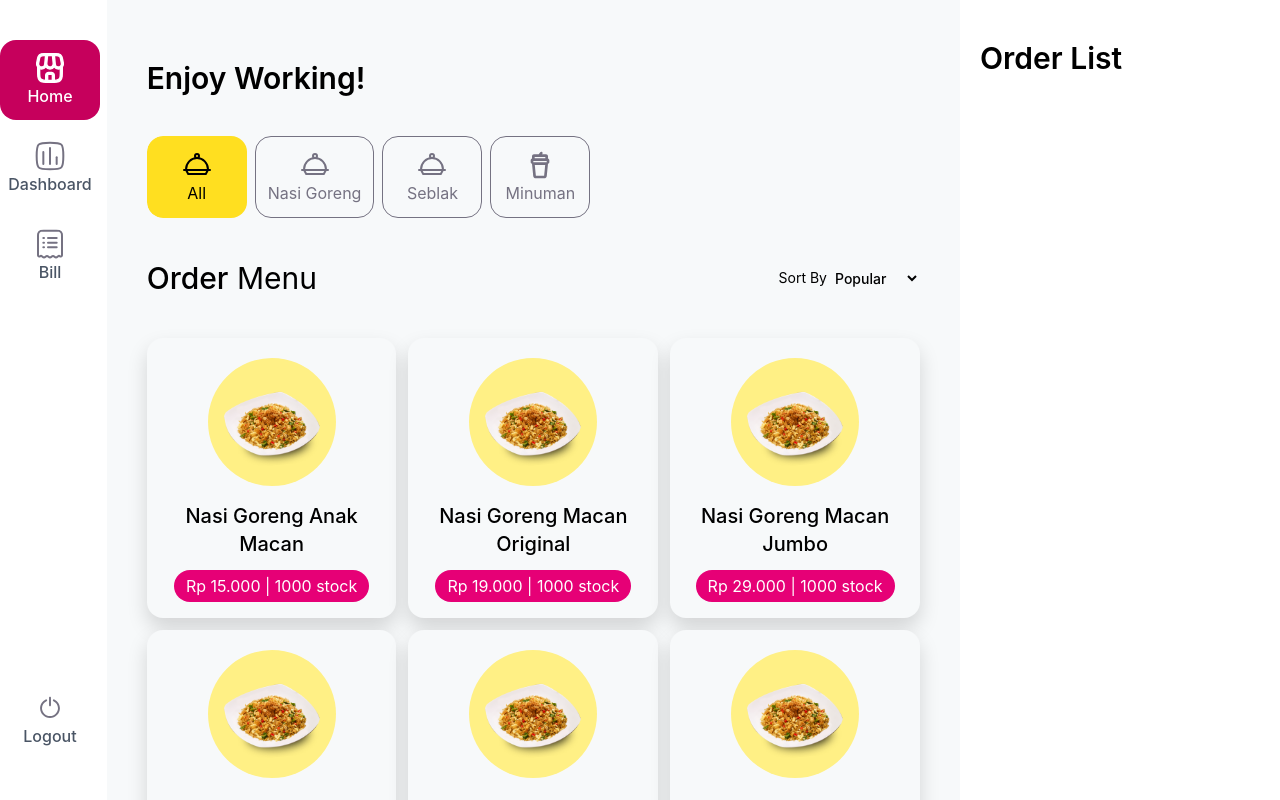
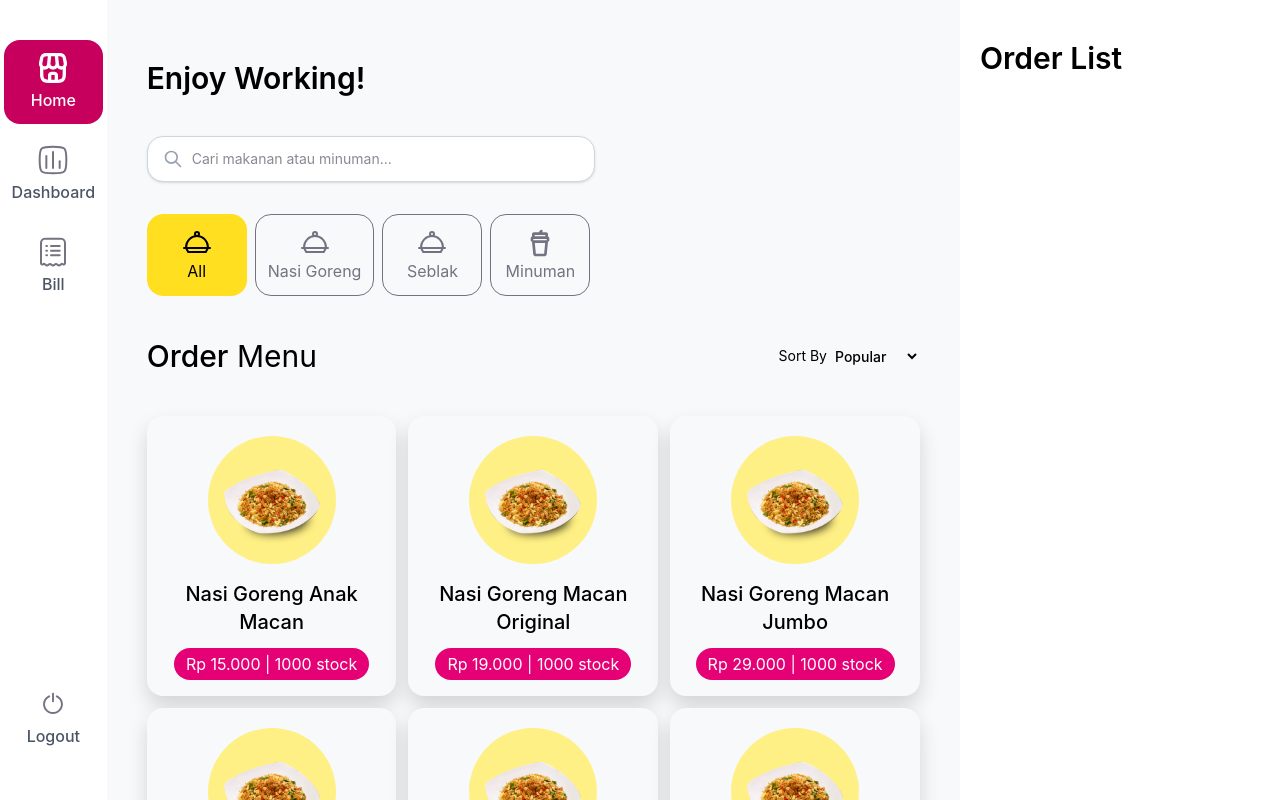
Before and after one commit to Bangdams/projek-4-kasir, a React (Vite) app: page / in a window 1280 px wide. Shown: the top 800 px of the page. Built offline with nearby package versions, Linux system fonts and the light colour scheme.

Commit message:
Implement search functionality in Home component and adjust Navbar layout for better responsiveness

```diff
--- a/src/components/Home/Home.jsx
+++ b/src/components/Home/Home.jsx
@@ -55,6 +55,7 @@ export function Home() {
   const [choose, setChoose] = useState(null);
   const [modalMode, setModalMode] = useState("");
   const [isCartOpen, setIsCartOpen] = useState(false);
+  const [searchQuery, setSearchQuery] = useState("");
 
   const categories = [
     { id: "all", label: "All", icon: foods, iconActive: foodsBlack },
@@ -502,10 +503,14 @@ export function Home() {
     show: { opacity: 1, y: 0, transition: { duration: 0.6, ease: "easeOut" } },
   };
 
-  const filteredMenus =
-    isActive === "all"
-      ? menus
-      : menus.filter((menu) => menu.category === isActive);
+  const filteredMenus = menus.filter((menu) => {
+    const matchCategory = isActive === "all" || menu.category === isActive;
+    const matchSearch = menu.label
+      .toLowerCase()
+      .includes(searchQuery.toLowerCase());
+
+    return matchCategory && matchSearch;
+  });
 
   return (
     <>
@@ -513,6 +518,36 @@ export function Home() {
         <h2 className="md:text-3xl text-2xl mb-10 mt-5 font-semibold">
           Enjoy Working!
         </h2>
+
+        {/* 3. TAMBAHKAN UI SEARCH BAR DI SINI */}
+        <div className="relative mb-8 w-full md:max-w-md">
+          <div className="absolute inset-y-0 left-0 flex items-center pl-4 pointer-events-none">
+            {/* Ikon Kaca Pembesar */}
+            <svg
+              className="w-5 h-5 text-gray-400"
+              fill="none"
+              stroke="currentColor"
+              viewBox="0 0 24 24"
+              xmlns="http://www.w3.org/2000/svg"
+            >
+              <path
+                strokeLinecap="round"
+                strokeLinejoin="round"
+                strokeWidth="2"
+                d="M21 21l-6-6m2-5a7 7 0 11-14 0 7 7 0 0114 0z"
+              ></path>
+            </svg>
+          </div>
+          <input
+            type="text"
+            className="block w-full p-3 pl-11 text-sm text-gray-900 border border-gray-300 rounded-2xl bg-white focus:ring-2 focus:ring-yellow-300 focus:border-yellow-300 shadow-sm transition-all outline-none"
+            placeholder="Cari makanan atau minuman..."
+            value={searchQuery}
+            onChange={(e) => setSearchQuery(e.target.value)}
+          />
+        </div>
+        {/* END UI SEARCH BAR */}
+
         <div className="text-center flex flex-row gap-2 overflow-x-scroll scroll-x-no-bar rounded-2xl">
           {categories.map((item) => (
             <div
@@ -592,7 +627,7 @@ export function Home() {
           </motion.div>
         </AnimatePresence>
 
-        <div className="fixed bottom-4 right-6 z-40 md:hidden print:hidden">
+        <div className="fixed bottom-20 right-6 z-40 md:hidden print:hidden">
           <button
             onClick={() => setIsCartOpen(true)}
             className="bg-pink-600 text-white p-4 rounded-full shadow-2xl flex items-center justify-center relative cursor-pointer"
--- a/src/components/Layout.jsx
+++ b/src/components/Layout.jsx
@@ -121,7 +121,7 @@ export function Layout() {
               animate={{ opacity: 1, scale: 1, y: 0 }}
               exit={{ opacity: 0, scale: 0.5, y: 50 }}
               transition={{ type: "spring", stiffness: 300, damping: 20 }}
-              className="fixed bottom-5 md:right-20 left-10 text-white rounded-full shadow-lg cursor-pointer print:hidden"
+              className="fixed bottom-20 md:right-20 left-10 text-white rounded-full shadow-lg cursor-pointer print:hidden"
             >
               <img
                 src={arrowUp}
--- a/src/components/Navbar/Navbar.jsx
+++ b/src/components/Navbar/Navbar.jsx
@@ -14,69 +14,64 @@ import users from "../../assets/icons/users.svg";
 import { NavLink } from "react-router-dom";
 
 export function Navbar({ role }) {
+  // 1. Ekstraksi logika styling agar lebih bersih dan mudah dimaintain
+  const navLinkClasses = ({ isActive }) =>
+    isActive
+      ? "bg-pink-700 p-2 md:py-3 md:px-2 flex flex-col items-center justify-center rounded-xl md:rounded-2xl cursor-pointer text-white flex-1 md:flex-none min-w-[60px]"
+      : "p-2 md:py-3 md:px-2 flex flex-col items-center justify-center rounded-xl md:rounded-2xl cursor-pointer text-gray-600 hover:bg-gray-100 flex-1 md:flex-none min-w-[60px]";
+
   return (
-    <div className="sticky top-0 h-screen md:col-span-1 flex flex-col items-center py-10 print:hidden md:block hidden">
-      <nav className="max-w-25 flex flex-col justify-between h-full">
-        <div className="space-y-2">
+    // 2. Ubah struktur container:
+    // Mobile -> Fixed Bottom Navigation
+    // Desktop (md:) -> Sticky Sidebar
+    <div className="fixed bottom-0 left-0 w-full bg-white z-50 border-t border-gray-200 print:hidden shadow-[0_-4px_10px_rgba(0,0,0,0.05)] md:shadow-none md:border-none md:bg-transparent md:sticky md:top-0 md:h-screen md:w-auto md:col-span-1 md:flex md:flex-col md:items-center md:py-10">
+      {/* 3. Pengaturan Flexbox berubah berdasarkan ukuran layar */}
+      <nav className="flex flex-row justify-around items-center w-full h-16 md:h-full md:flex-col md:justify-between md:max-w-25 px-2 md:px-0">
+        {/* 4. Trik 'contents' di mobile agar NavLink di dalam div ini menjadi bagian dari flex-row element <nav> secara langsung */}
+        <div className="contents md:flex md:flex-col md:space-y-2">
           {role === "kasir" && (
             <>
-              <NavLink
-                to="/"
-                end
-                className={({ isActive }) =>
-                  isActive
-                    ? "bg-pink-700 py-3 px-2 flex flex-col items-center rounded-2xl cursor-pointer text-white"
-                    : "py-3 px-2 flex flex-col items-center rounded-2xl cursor-pointer text-gray-600"
-                }
-              >
+              <NavLink to="/" end className={navLinkClasses}>
                 {({ isActive }) => (
                   <>
                     <img
                       src={isActive ? homeWhite : home}
                       alt="home"
-                      className="max-w-8"
+                      className="w-5 h-5 md:w-8 md:h-8"
                     />
-                    <h2 className="font-medium">Home</h2>
+                    <h2 className="text-[10px] md:text-base font-medium mt-1">
+                      Home
+                    </h2>
                   </>
                 )}
               </NavLink>
 
-              <NavLink
-                to="/dashboard"
-                className={({ isActive }) =>
-                  isActive
-                    ? "bg-pink-700 py-3 px-2 flex flex-col items-center rounded-2xl cursor-pointer text-white"
-                    : "py-3 px-2 flex flex-col items-center rounded-2xl cursor-pointer text-gray-600"
-                }
-              >
+              <NavLink to="/dashboard" className={navLinkClasses}>
                 {({ isActive }) => (
                   <>
                     <img
                       src={isActive ? dashboardWhite : dashboard}
                       alt="dashboard"
-                      className="max-w-8"
+                      className="w-5 h-5 md:w-8 md:h-8"
                     />
-                    <h2 className="font-medium">Dashboard</h2>
+                    <h2 className="text-[10px] md:text-base font-medium mt-1">
+                      Dashboard
+                    </h2>
                   </>
                 )}
               </NavLink>
 
-              <NavLink
-                to="/bill"
-                className={({ isActive }) =>
-                  isActive
-                    ? "bg-pink-700 py-3 px-2 flex flex-col items-center rounded-2xl cursor-pointer text-white"
-                    : "py-3 px-2 flex flex-col items-center rounded-2xl cursor-pointer text-gray-600"
-                }
-              >
+              <NavLink to="/bill" className={navLinkClasses}>
                 {({ isActive }) => (
                   <>
                     <img
                       src={isActive ? billWhite : bill}
                       alt="bill"
-                      className="max-w-8"
+                      className="w-5 h-5 md:w-8 md:h-8"
                     />
-                    <h2 className="font-medium">Bill</h2>
+                    <h2 className="text-[10px] md:text-base font-medium mt-1">
+                      Bill
+                    </h2>
                   </>
                 )}
               </NavLink>
@@ -86,60 +81,45 @@ export function Navbar({ role }) {
           {/* level Oprator */}
           {role === "oprator" && (
             <>
-              <NavLink
-                to="/monitoring"
-                className={({ isActive }) =>
-                  isActive
-                    ? "bg-pink-700 py-3 px-2 flex flex-col items-center rounded-2xl cursor-pointer text-white"
-                    : "py-3 px-2 flex flex-col items-center rounded-2xl cursor-pointer text-gray-600"
-                }
-              >
+              <NavLink to="/monitoring" className={navLinkClasses}>
                 {({ isActive }) => (
                   <>
                     <img
                       src={isActive ? dashboardWhite : dashboard}
                       alt="monitoring"
-                      className="max-w-8"
+                      className="w-5 h-5 md:w-8 md:h-8"
                     />
-                    <h2 className="font-medium">Monitoring</h2>
+                    <h2 className="text-[10px] md:text-base font-medium mt-1">
+                      Monitor
+                    </h2>
                   </>
                 )}
               </NavLink>
-              <NavLink
-                to="/menu"
-                className={({ isActive }) =>
-                  isActive
-                    ? "bg-pink-700 py-3 px-2 flex flex-col items-center rounded-2xl cursor-pointer text-white"
-                    : "py-3 px-2 flex flex-col items-center rounded-2xl cursor-pointer text-gray-600"
-                }
-              >
+              <NavLink to="/menu" className={navLinkClasses}>
                 {({ isActive }) => (
                   <>
                     <img
                       src={isActive ? menuWhite : menu}
                       alt="menu"
-                      className="max-w-8"
+                      className="w-5 h-5 md:w-8 md:h-8"
                     />
-                    <h2 className="font-medium">Menu</h2>
+                    <h2 className="text-[10px] md:text-base font-medium mt-1">
+                      Menu
+                    </h2>
                   </>
                 )}
               </NavLink>
-              <NavLink
-                to="/users"
-                className={({ isActive }) =>
-                  isActive
-                    ? "bg-pink-700 py-3 px-2 flex flex-col items-center rounded-2xl cursor-pointer text-white"
-                    : "py-3 px-2 flex flex-col items-center rounded-2xl cursor-pointer text-gray-600"
-                }
-              >
+              <NavLink to="/users" className={navLinkClasses}>
                 {({ isActive }) => (
                   <>
                     <img
                       src={isActive ? usersWhite : users}
                       alt="users"
-                      className="max-w-8"
+                      className="w-5 h-5 md:w-8 md:h-8"
                     />
-                    <h2 className="font-medium">Users</h2>
+                    <h2 className="text-[10px] md:text-base font-medium mt-1">
+                      Users
+                    </h2>
                   </>
                 )}
               </NavLink>
@@ -147,22 +127,18 @@ export function Navbar({ role }) {
           )}
         </div>
 
-        <NavLink
-          to="/logout"
-          className={({ isActive }) =>
-            isActive
-              ? "bg-pink-700 py-3 px-2 flex flex-col items-center rounded-2xl cursor-pointer text-white"
-              : "py-3 px-2 flex flex-col items-center rounded-2xl cursor-pointer text-gray-600"
-          }
-        >
+        {/* Tombol Logout */}
+        <NavLink to="/logout" className={navLinkClasses}>
           {({ isActive }) => (
             <>
               <img
                 src={isActive ? logoutWhite : logout}
                 alt="logout"
-                className="max-w-8"
+                className="w-5 h-5 md:w-8 md:h-8"
               />
-              <h2 className="font-medium">Logout</h2>
+              <h2 className="text-[10px] md:text-base font-medium mt-1">
+                Logout
+              </h2>
             </>
           )}
         </NavLink>
```
